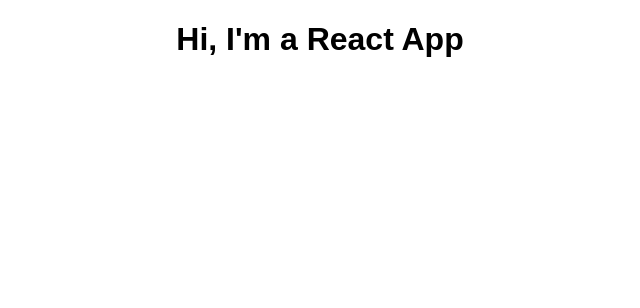
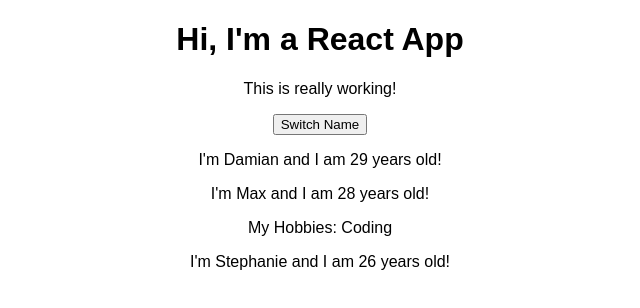
Before and after one commit to damiandevega/reactjs, a React (Create React App) app: page / in a window 1280 px wide. Shown: the top 308 px of the page, without its empty margins (320-960 px from the left). Built offline with nearby package versions, Linux system fonts and the light colour scheme.

Commit message:
adding Person component

```diff
--- a/src/App.js
+++ b/src/App.js
@@ -1,11 +1,29 @@
 import React, { Component } from 'react';
 import './App.css';
+import Person from './Person/Person';
 
 class App extends Component {
+  state = {
+    persons: [
+      { name: 'Damian', age: 29 },
+      { name: 'Max', age: 28 },
+      { name: 'Stephanie', age: 26 }
+    ]
+  }
+
+  switchNameHandler = () => {
+    console.log('clicked');
+  }
+
   render() {
     return (
       <div className="App">
         <h1>Hi, I'm a React App</h1>
+        <p>This is really working!</p>
+        <button onClick={this.switchNameHandler}>Switch Name</button>
+        <Person name={this.state.persons[0].name} age={this.state.persons[0].age} />
+        <Person name={this.state.persons[1].name} age={this.state.persons[1].age}>My Hobbies: Coding</Person>
+        <Person name={this.state.persons[2].name} age={this.state.persons[2].age} />
       </div>
     );
   }
--- /dev/null
+++ b/src/Person/Person.js
@@ -0,0 +1,12 @@
+import React from 'react';
+
+const person = (props) => {
+  return (
+    <div>
+      <p>I'm {props.name} and I am {props.age} years old!</p>
+      <p>{props.children}</p>
+    </div>
+  );
+};
+
+export default person;
```
